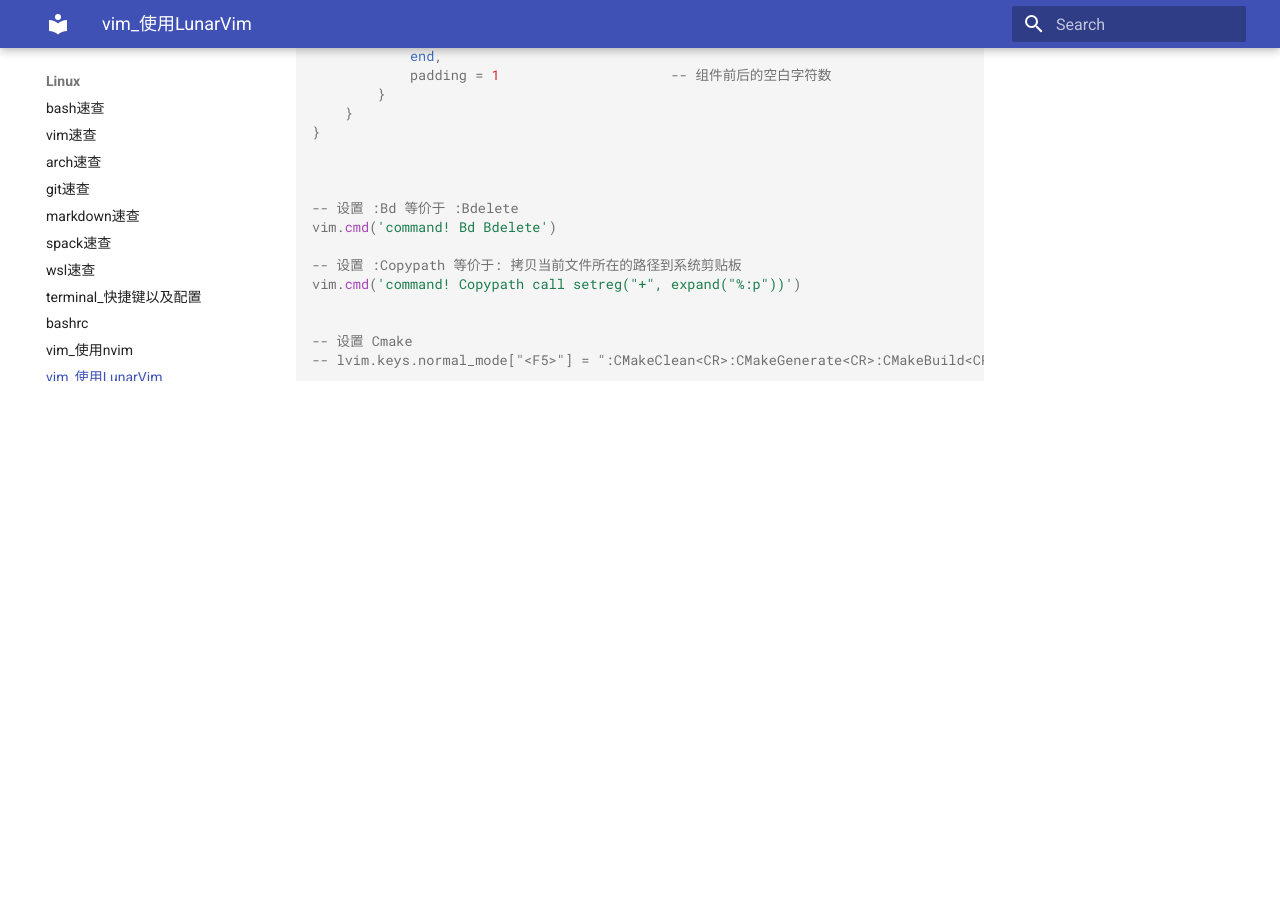
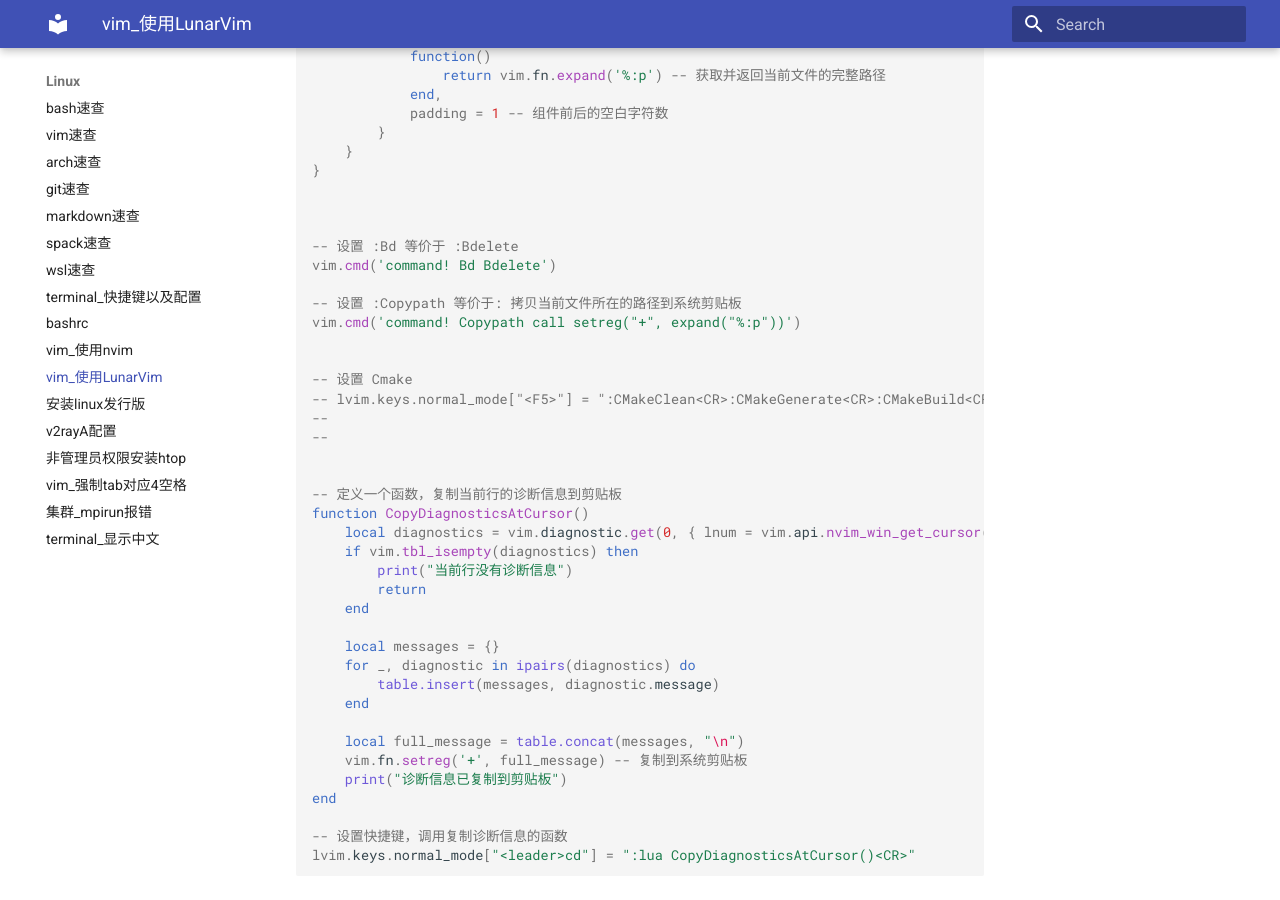
Before and after one commit to ymma98/technotes, an MkDocs documentation site: the page built from docs/Linux/vim_使用LunarVim.md, in a window 1280 px wide and 900 px high, scrolled down 3712 px. Built offline with MkDocs 1.6.1 and Material for MkDocs 9.7.7, drawn with Linux system fonts in a browser that asks for light colours; before the commit the page ends 4117 px from its top, so only the background shows below that.

Commit message:
docs/Linux/vim_使用LunarVim.md updated from https://stackedit.cn/

````diff
--- a/docs/Linux/vim_使用LunarVim.md
+++ b/docs/Linux/vim_使用LunarVim.md
@@ -170,6 +170,8 @@ vim.opt.shiftwidth = 4
 vim.opt.expandtab = true
 
 
+
+
 -- 设置详细显示 warning 和 error 信息
 vim.cmd [[
 command! Pe lua vim.diagnostic.open_float(); vim.diagnostic.open_float()
@@ -183,7 +185,7 @@ lvim.builtin.lualine.sections = {
             function()
                 return vim.fn.expand('%:p') -- 获取并返回当前文件的完整路径
             end,
-            padding = 1                     -- 组件前后的空白字符数
+            padding = 1 -- 组件前后的空白字符数
         }
     }
 }
@@ -199,7 +201,32 @@ vim.cmd('command! Copypath call setreg("+", expand("%:p"))')
 
 -- 设置 Cmake
 -- lvim.keys.normal_mode["<F5>"] = ":CMakeClean<CR>:CMakeGenerate<CR>:CMakeBuild<CR>"
+--
+--
+
+
+-- 定义一个函数，复制当前行的诊断信息到剪贴板
+function CopyDiagnosticsAtCursor()
+    local diagnostics = vim.diagnostic.get(0, { lnum = vim.api.nvim_win_get_cursor(0)[1] - 1 })
+    if vim.tbl_isempty(diagnostics) then
+        print("当前行没有诊断信息")
+        return
+    end
+
+    local messages = {}
+    for _, diagnostic in ipairs(diagnostics) do
+        table.insert(messages, diagnostic.message)
+    end
+
+    local full_message = table.concat(messages, "\n")
+    vim.fn.setreg('+', full_message) -- 复制到系统剪贴板
+    print("诊断信息已复制到剪贴板")
+end
+
+-- 设置快捷键，调用复制诊断信息的函数
+lvim.keys.normal_mode["<leader>cd"] = ":lua CopyDiagnosticsAtCursor()<CR>"
 ```
 <!--stackedit_data:
-eyJoaXN0b3J5IjpbNTM1NzM2MTM2LDYxOTg1NDc0MV19
+eyJoaXN0b3J5IjpbNzUxNTI0MTM1LDUzNTczNjEzNiw2MTk4NT
+Q3NDFdfQ==
 -->
````
